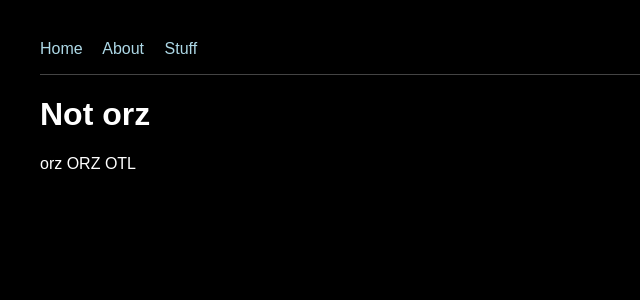
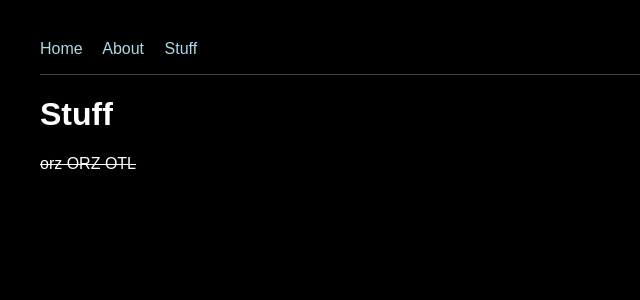
Before and after one commit to alezha128/alezha128.github.io, a Jekyll site: the page built from stuff.md, in a window 1280 px wide. Shown: the top 300 px of the page, without its empty margins (0-640 px from the left). Built offline with Jekyll 4.4.1, drawn with Linux system fonts in a browser that asks for light colours.

Commit message:
Update stuff.md

```diff
--- a/stuff.md
+++ b/stuff.md
@@ -1,11 +1,10 @@
 ---
 layout: default
 title: unorz
-permalink: /unorz.html
+permalink: /stuff.html
 ---
 
-# Not orz
-
-orz
+# Stuff
+~~orz
 ORZ
-OTL
+OTL~~
```
